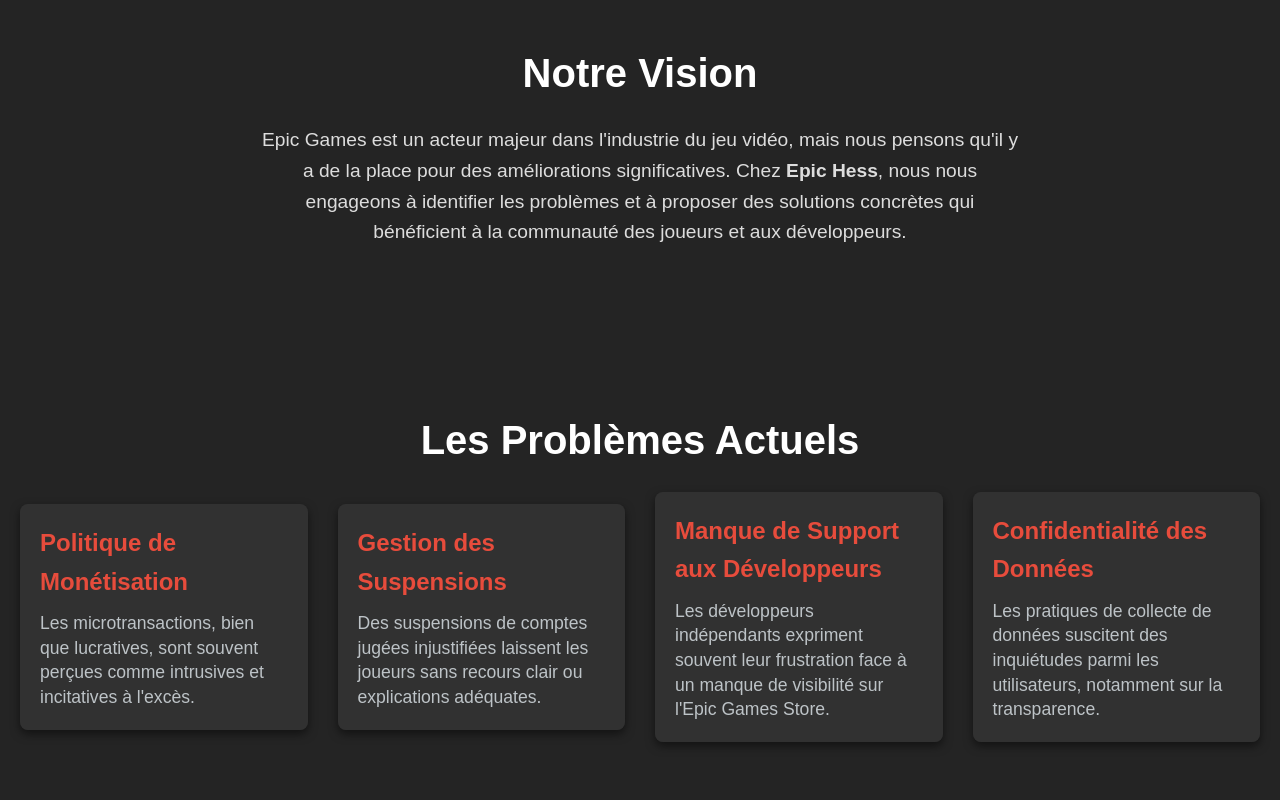
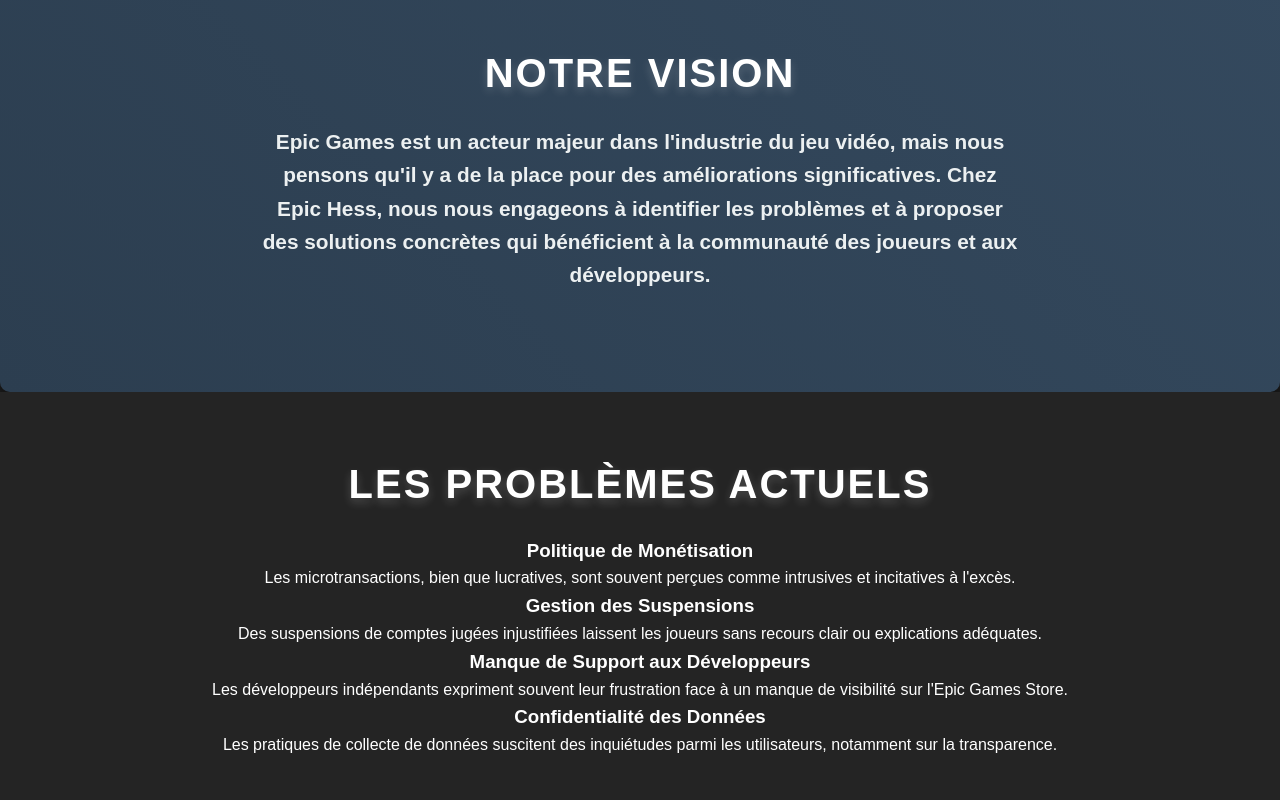
Before and after one commit to MaxouOsky12/EpicHess, a website: page index.html in a window 1280 px wide. Shown: the part 760-1560 px from the top of the page. Drawn offline with Linux system fonts and the light colour scheme.

Commit message:
Update styles.css

```diff
--- a/styles.css
+++ b/styles.css
@@ -122,41 +122,9 @@
 h2 {
     font-size: 2.5rem;
     margin-bottom: 20px;
-}
-
-.clash-content {
-    display: grid;
-    grid-template-columns: repeat(auto-fit, minmax(280px, 1fr));
-    gap: 30px;
-    justify-content: center;
-    align-items: center;
-}
-
-.clash-card {
-    background: rgba(51, 51, 51, 0.9);
-    backdrop-filter: blur(8px);
-    padding: 20px;
-    border-radius: 8px;
-    box-shadow: 0 4px 10px rgba(0, 0, 0, 0.5);
-    transition: all 0.3s ease;
-    text-align: left;
-}
-
-.clash-card:hover {
-    transform: translateY(-10px);
-    box-shadow: 0 10px 20px rgba(231, 76, 60, 0.7);
-}
-
-.clash-card h3 {
-    font-size: 1.5rem;
-    color: #e74c3c;
-    margin-bottom: 10px;
-}
-
-.clash-card p {
-    color: #bdc3c7;
-    font-size: 1.1rem;
-    line-height: 1.4;
+    text-transform: uppercase;
+    letter-spacing: 2px;
+    text-shadow: 0 4px 10px rgba(255, 255, 255, 0.2);
 }
 
 /* Improved "Notre Vision" Section */
@@ -165,6 +133,11 @@
     flex-direction: column;
     align-items: center;
     text-align: center;
+    padding: 60px 20px;
+    background: linear-gradient(45deg, #2c3e50, #34495e);
+    border-radius: 10px;
+    box-shadow: 0 4px 15px rgba(0, 0, 0, 0.5);
+    animation: fadeIn 1s ease-in-out;
 }
 
 #about .container {
@@ -173,9 +146,10 @@
 }
 
 #about p {
-    font-size: 1.2rem;
-    color: #ddd;
+    font-size: 1.3rem;
+    color: #ecf0f1;
     margin-bottom: 20px;
+    font-weight: bold;
 }
 
 #about .vision-image {
@@ -184,6 +158,23 @@
     border-radius: 10px;
     box-shadow: 0 4px 10px rgba(0, 0, 0, 0.5);
     margin-top: 20px;
+    transition: transform 0.3s ease;
+}
+
+#about .vision-image:hover {
+    transform: scale(1.05);
+    box-shadow: 0 10px 30px rgba(255, 255, 255, 0.3);
+}
+
+@keyframes fadeIn {
+    from {
+        opacity: 0;
+        transform: translateY(20px);
+    }
+    to {
+        opacity: 1;
+        transform: translateY(0);
+    }
 }
 
 /* Footer */
```
